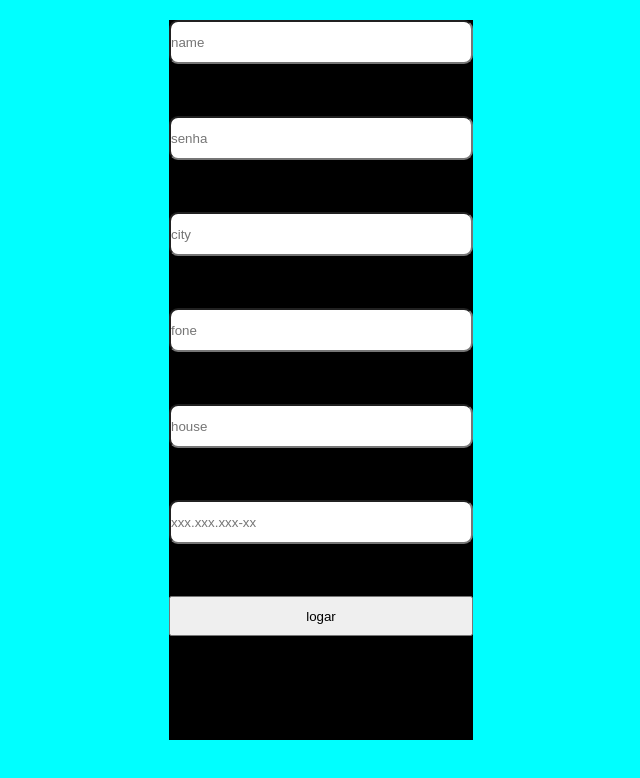
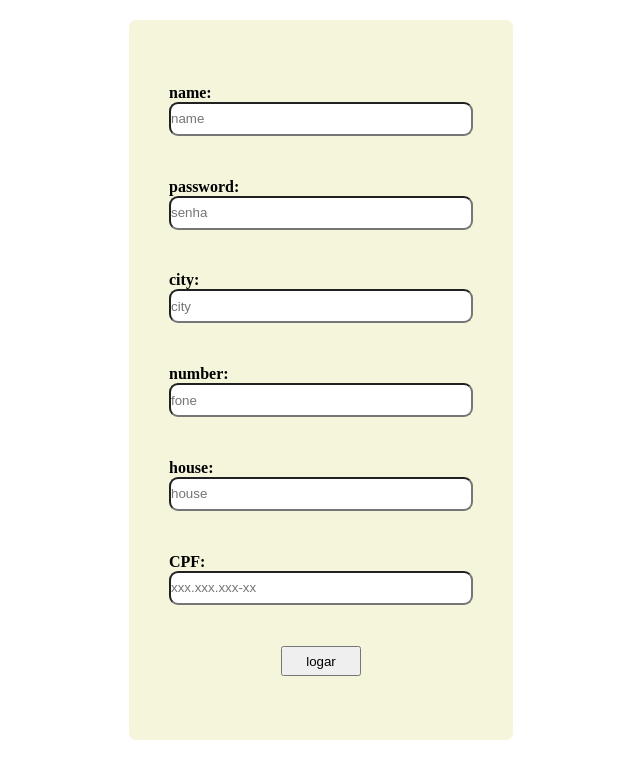
Before and after one commit to Wesleymanuel/site-compra, a React (Vite) app: page /site-compra/login in a window 1280 px wide. Shown: the top 778 px of the page, without its empty margins (319-959 px from the left). Built offline with nearby package versions, Linux system fonts and the light colour scheme.

Commit message:
forms de login

```diff
--- a/src/Componentes/Login.css
+++ b/src/Componentes/Login.css
@@ -3,64 +3,75 @@
     padding: 0px;
 }
 .login{
-    background-color: aqua;
     display: flex;
     height: 100vh;
     justify-content: center;
 }
 .forms{
-    background-color: black;
+    background-color: beige;
     height: 90%;
     margin: 20px;
     display: grid;
     grid-template: auto auto auto auto auto auto auto auto/ auto auto auto;
+    align-items: end;
+    width: 30%;
+   justify-content: center;
+   border-radius: 7px;
 }
 .name{
     grid-row-start: 1;
     grid-row-end: 1;
     grid-column-start: 1;
     grid-column-end: 4;
-    height: 40px;
+    height: 30px;
 }
 .password{
     grid-row-start: 2;
     grid-row-end: 2;
     grid-column-start: 1;
     grid-column-end: 4;
-    height: 40px;
+    height: 30px;
 }
 .city{
     grid-row-start: 3;
     grid-row-end: 3;
     grid-column-start: 1;
     grid-column-end: 4;
-    height: 40px;
+    height: 30px;
 }
 .fone{
     grid-row-start: 4;
     grid-row-end: 4;
     grid-column-start: 1;
     grid-column-end: 4;
-    height: 40px;
+    height: 30px;
 }
 .house{
-     grid-row-start: 5;
+    grid-row-start: 5;
     grid-row-end: 5;
     grid-column-start: 1;
     grid-column-end: 4;
-    height: 40px;
+    height: 30px;
 }
 .cpf{
     grid-row-start: 6;
     grid-row-end: 6;
     grid-column-start: 1;
     grid-column-end: 4;
-    height: 40px;
+    height: 30px;
 }
 .logar{
     grid-row-start: 7;
     grid-row-end: 7;
     grid-column-start: 1;
     grid-column-end: 4;
-    height: 40px;
+    height: 30px;
 }
+.logar{
+    grid-column-start: 2;
+    grid-column-end: 2;
+    width: 80px;
+}
+input{
+    height: 30px;
+}
--- a/src/Componentes/Login.jsx
+++ b/src/Componentes/Login.jsx
@@ -3,12 +3,30 @@ function Login(){
     return(
         <div className="login" >
             <div className='forms' >
-                <input className='name' type="text" placeholder="name" />
-                <input className='password' type="password" placeholder="senha" />
-                <input className='city' type="text" placeholder="city" />
-                <input className='fone' type="number" placeholder="fone"/>
-                <input className='house' type="number" placeholder="house" />
-                <input className='cpf' type="number" placeholder="xxx.xxx.xxx-xx" />
+                <div className='name' >
+                    <h4>name:</h4>
+                    <input type="text" placeholder="name" />
+                </div>
+                <div className='password' >
+                    <h4>password:</h4>
+                    <input  type="password" placeholder="senha" />
+                </div>
+                <div className='city' >
+                    <h4>city:</h4>
+                    <input  type="text" placeholder="city" />
+                </div>
+                <div className='fone' >
+                    <h4>number:</h4>
+                    <input  type="number" placeholder="fone"/>
+                </div>
+                <div className='house' >
+                    <h4>house:</h4>
+                    <input  type="number" placeholder="house" />
+                </div>
+                <div className='cpf' >
+                    <h4>CPF:</h4>
+                    <input  type="number" placeholder="xxx.xxx.xxx-xx" />
+                </div>
                 <button className='logar'>logar</button>
                 </div>
         </div>
--- a/src/Header.jsx
+++ b/src/Header.jsx
@@ -1,3 +1,4 @@
+import { Link } from 'react-router-dom';
 import Cards from './Cards';
 import './Header.css'
 
@@ -10,7 +11,7 @@ function Header(){
             <input type="text" />
             <ul className='ul'>
                 <li>carrinho</li>
-                <li>conta</li>
+                <li><Link to="/login" >conta</Link></li>
             </ul>
         </div>
             <Cards/>
```
